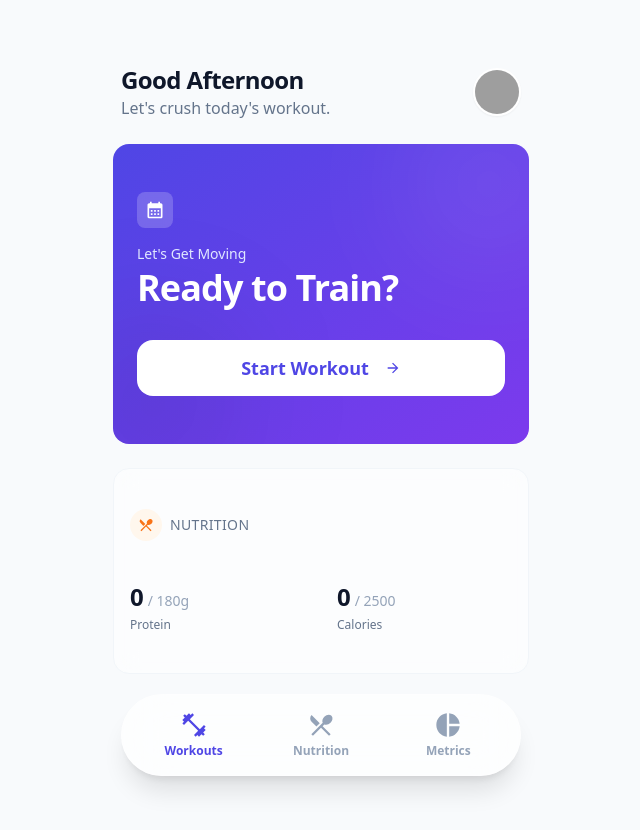
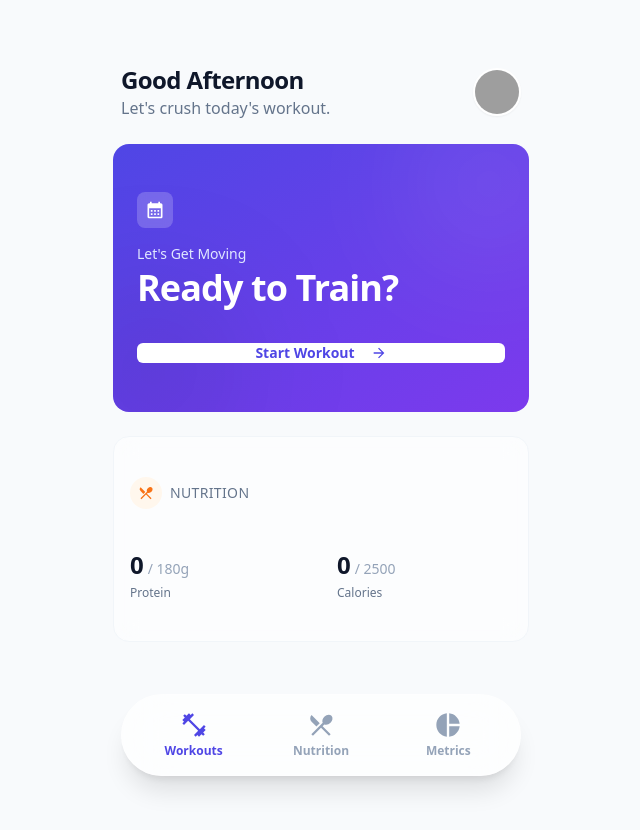
Before and after one commit to matthewothomas/MyFitnessApp, a Next.js app: page / in a window 1280 px wide. Shown: the top 830 px of the page, without its empty margins (319-959 px from the left). Built offline with nearby package versions, Linux system fonts and the light colour scheme; no server answers; grey boxes are pictures that could not be loaded.

Commit message:
UI: Revert Button to Standard Shadcn Definition

```diff
--- a/src/components/ui/button.tsx
+++ b/src/components/ui/button.tsx
@@ -5,29 +5,26 @@ import { cva, type VariantProps } from "class-variance-authority"
 import { cn } from "@/lib/utils"
 
 const buttonVariants = cva(
-  "inline-flex items-center justify-center gap-2 whitespace-nowrap rounded-xl text-sm font-bold transition-all disabled:pointer-events-none disabled:opacity-50 [&_svg]:pointer-events-none [&_svg:not([class*='size-'])]:size-4 shrink-0 [&_svg]:shrink-0 outline-none focus-visible:border-ring focus-visible:ring-ring/50 focus-visible:ring-[3px] aria-invalid:ring-destructive/20 dark:aria-invalid:ring-destructive/40 aria-invalid:border-destructive",
+  "inline-flex items-center justify-center gap-2 whitespace-nowrap rounded-md text-sm font-medium transition-colors focus-visible:outline-none focus-visible:ring-1 focus-visible:ring-ring disabled:pointer-events-none disabled:opacity-50 [&_svg]:pointer-events-none [&_svg:not([class*='size-'])]:size-4 shrink-0 [&_svg]:shrink-0",
   {
     variants: {
       variant: {
         default: "bg-primary text-primary-foreground hover:bg-primary/90",
         destructive:
-          "bg-destructive text-white hover:bg-destructive/90 focus-visible:ring-destructive/20 dark:focus-visible:ring-destructive/40 dark:bg-destructive/60",
+          "bg-destructive text-destructive-foreground hover:bg-destructive/90",
         outline:
-          "border bg-background shadow-xs hover:bg-accent hover:text-accent-foreground dark:bg-input/30 dark:border-input dark:hover:bg-input/50",
+          "border border-input bg-background shadow-xs hover:bg-accent hover:text-accent-foreground",
         secondary:
           "bg-secondary text-secondary-foreground hover:bg-secondary/80",
         ghost:
-          "hover:bg-accent hover:text-accent-foreground dark:hover:bg-accent/50",
+          "hover:bg-accent hover:text-accent-foreground",
         link: "text-primary underline-offset-4 hover:underline",
       },
       size: {
-        default: "h-9 px-4 py-2 has-[>svg]:px-3",
-        sm: "h-8 rounded-lg gap-1.5 px-3 has-[>svg]:px-2.5",
-        lg: "h-12 rounded-xl px-8 has-[>svg]:px-4 text-base",
-        xl: "h-14 rounded-2xl px-8 text-lg has-[>svg]:px-5",
-        icon: "size-9",
-        "icon-sm": "size-8",
-        "icon-lg": "size-10",
+        default: "h-9 px-4 py-2",
+        sm: "h-8 rounded-md px-3 text-xs",
+        lg: "h-10 rounded-md px-8",
+        icon: "h-9 w-9",
       },
     },
     defaultVariants: {
```
